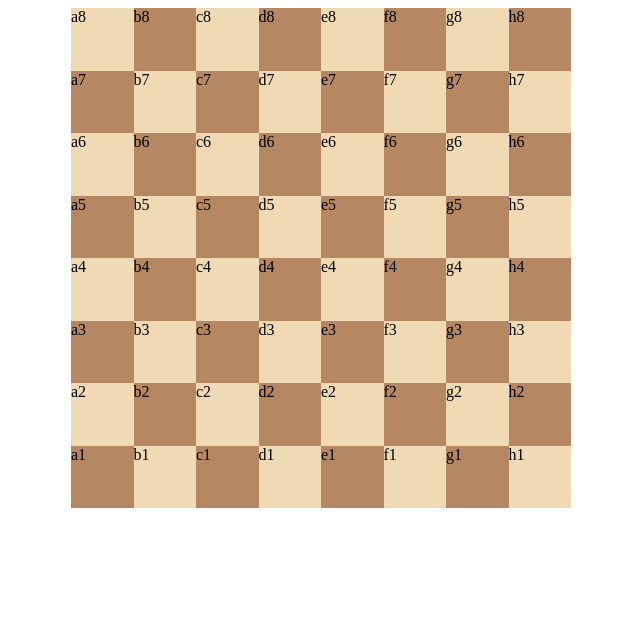
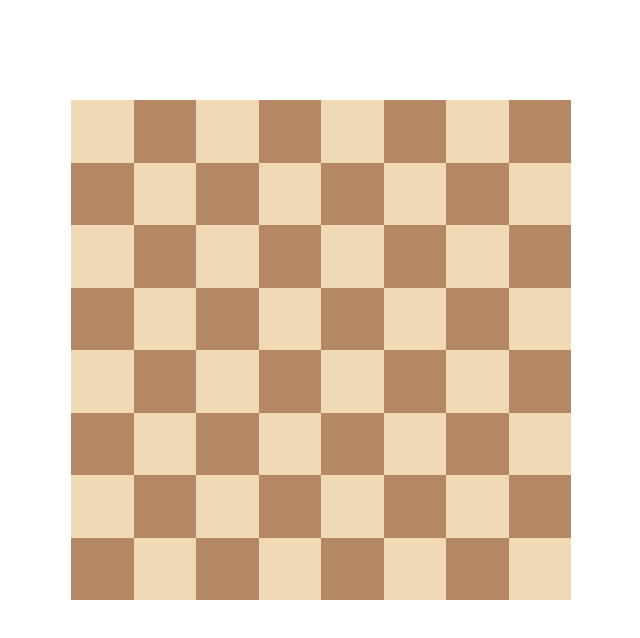
Before and after one commit to pros2s/chess, a Preact app: page / in a window 1280 px wide. Shown: the top 638 px of the page, without its empty margins (319-959 px from the left). Built offline with nearby package versions, Linux system fonts and the light colour scheme.

Commit message:
square notation

```diff
--- a/src/app/App.css
+++ /dev/null
@@ -1,7 +0,0 @@
-.w-100 {
-  width: 100%;
-}
-
-.h-100 {
-  height: 100%;
-}
--- a/src/app/App.tsx
+++ b/src/app/App.tsx
@@ -1,5 +1,5 @@
 import { Board } from '@/entities/Board';
-import './App.css';
+import './styles/index.css';
 
 export function App() {
   return <Board size={500} />;
--- /dev/null
+++ b/src/app/styles/index.css
@@ -0,0 +1,15 @@
+@import './reset.css';
+
+html,
+body,
+#app {
+  height: 100%;
+}
+
+.w-100 {
+  width: 100%;
+}
+
+.h-100 {
+  height: 100%;
+}
--- /dev/null
+++ b/src/app/styles/reset.css
@@ -0,0 +1,154 @@
+*,
+*::after,
+*::before {
+  box-sizing: border-box;
+  margin: 0;
+  padding: 0;
+}
+
+p {
+  white-space: pre-wrap;
+}
+
+button {
+  cursor: pointer;
+
+  overflow: visible;
+
+  width: auto;
+  margin: 0;
+  padding: 0;
+
+  font: inherit;
+  -webkit-font-smoothing: inherit;
+  -moz-osx-font-smoothing: inherit;
+  line-height: normal;
+  color: inherit;
+
+  appearance: none;
+  background: transparent;
+  border: none;
+}
+
+html,
+body,
+div,
+span,
+applet,
+object,
+iframe,
+h1,
+h2,
+h3,
+h4,
+h5,
+h6,
+p,
+blockquote,
+pre,
+a,
+abbr,
+acronym,
+address,
+big,
+cite,
+code,
+del,
+dfn,
+em,
+img,
+ins,
+kbd,
+q,
+s,
+samp,
+small,
+strike,
+strong,
+sub,
+sup,
+tt,
+var,
+b,
+u,
+i,
+center,
+dl,
+dt,
+dd,
+ol,
+ul,
+li,
+fieldset,
+form,
+label,
+legend,
+table,
+caption,
+tbody,
+tfoot,
+thead,
+tr,
+th,
+td,
+article,
+aside,
+canvas,
+details,
+embed,
+figure,
+figcaption,
+footer,
+header,
+hgroup,
+menu,
+nav,
+output,
+ruby,
+section,
+summary,
+time,
+mark,
+audio,
+video {
+  margin: 0;
+  padding: 0;
+
+  font-size: 100%;
+  vertical-align: baseline;
+
+  border: 0;
+}
+
+/* HTML5 display-role reset for older browsers */
+article,
+aside,
+details,
+figcaption,
+figure,
+footer,
+header,
+hgroup,
+menu,
+nav,
+section {
+  display: block;
+}
+
+blockquote,
+q {
+  quotes: none;
+}
+
+blockquote::before,
+blockquote::after,
+q::before,
+q::after {
+  content: '';
+  content: none;
+}
+
+table {
+  border-spacing: 0;
+  border-collapse: collapse;
+}
--- a/src/entities/Board/ui/Board.module.css
+++ b/src/entities/Board/ui/Board.module.css
@@ -1,3 +1,4 @@
 .board {
   margin: auto;
+  margin-top: 100px;
 }
--- /dev/null
+++ b/src/shared/ui/square/Square.module.css
@@ -0,0 +1,9 @@
+.square {
+  position: relative;
+}
+
+.notation {
+  position: absolute;
+  bottom: 2px;
+  left: 2px;
+}
--- a/src/shared/ui/square/Square.tsx
+++ b/src/shared/ui/square/Square.tsx
@@ -1,16 +1,28 @@
+import { classNames } from '@/shared/lib/helpers/classNames';
+
 import { SquareLetterType, SquareNumberType } from './SquareType';
+
+import cls from './Square.module.css';
 
 interface SquareProps {
   letter: SquareLetterType;
   number: SquareNumberType;
+  isNotation?: boolean;
   bgColor?: string;
   className?: string;
 }
 
-export const Square = ({ className, letter, number, bgColor }: SquareProps) => (
-  <div style={{ backgroundColor: bgColor }} className={`w-100 h-100 ${className}`}>
-    <span>{letter}</span>
-    <span>{number}</span>
+export const Square = ({ className, letter, number, bgColor, isNotation = false }: SquareProps) => (
+  <div
+    style={{ backgroundColor: bgColor }}
+    className={classNames(cls.square, ['w-100', 'h-100', className])}
+  >
+    {isNotation && (
+      <span className={cls.notation}>
+        {letter}
+        {number}
+      </span>
+    )}
   </div>
 );
 
```
